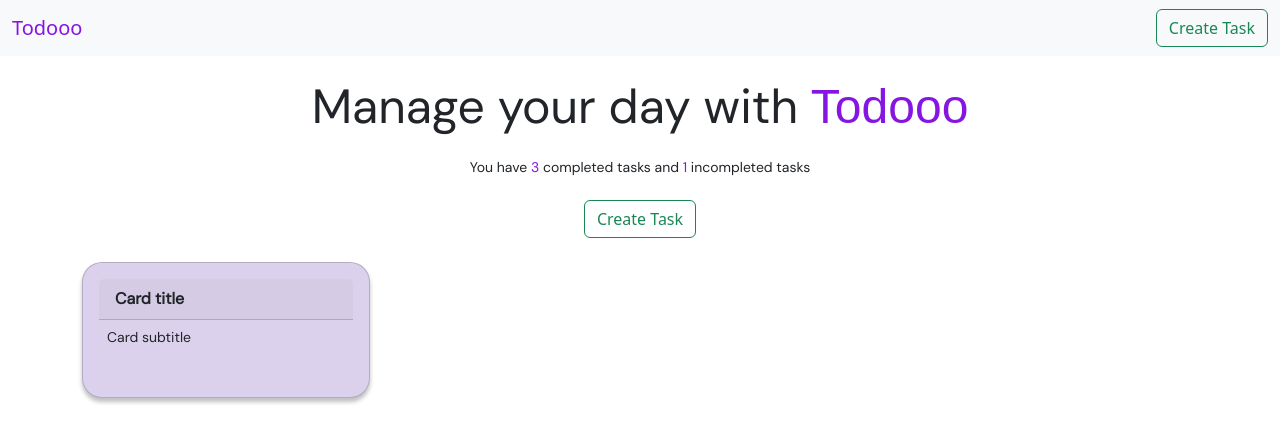
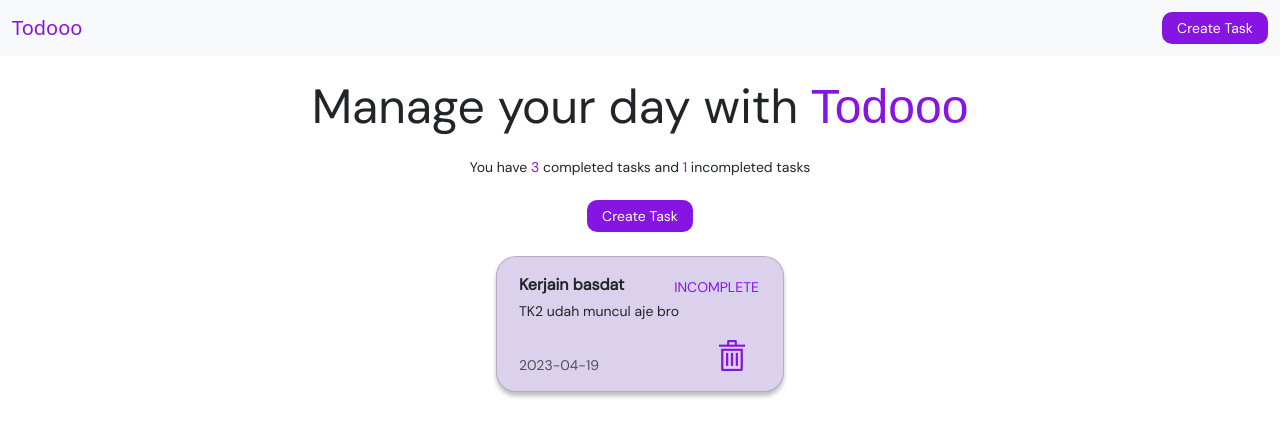
Before and after one commit to nailashfrni/todo-be, a Django app: page / in a window 1280 px wide. Shown: the top 443 px of the page. Run offline with Django 4.2, Linux system fonts and the light colour scheme; some web fonts are replaced.

Commit message:
front end finished

```diff
--- /dev/null
+++ b/static/css/styles.css
@@ -0,0 +1,86 @@
+a {
+    text-decoration: none;
+} .brand {
+    font-family: 'Carrois Gothic SC', sans-serif;
+} .indigo {
+    color: #8715E1;
+} .small-text {
+    font-family: 'DM Sans';
+    font-style: normal;
+    font-weight: 400;
+    font-size: 14px;
+    line-height: 18px;
+} .grand-title {
+    font-family: 'DM Sans';
+    font-style: normal;
+    font-weight: 400;
+    font-size: 48px;
+    line-height: 54px;
+} .card {
+    width: 335px;
+    height: 136px;
+} .indigo-popup {
+    background: #DBD1EC;
+    box-shadow: 0px 4px 4px rgba(0, 0, 0, 0.25);
+    border-radius: 20px;
+    width: 424px;
+} .card-header-me {
+    font-family: 'DM Sans';
+    font-style: normal;
+    font-weight: 700;
+    font-size: 16px;
+    line-height: 21px;
+} .card-body-setup {
+    padding: 10px;
+    padding-top: 17px;
+} .row-card-end {
+    margin-top: 20px;
+}
+.text-muted {
+    color: rgba(80, 62, 83, 0.81);
+} .medium-text {
+    font-family: 'DM Sans';
+    font-style: normal;
+    font-weight: 400;
+    font-size: 14px;
+    line-height: 18px;
+}
+.indigo-button {
+    width: 106px;
+    height: 32px;
+    background: #8715E1;
+    border-radius: 10px;
+    color: #FFFFFF;
+    border-color: #8715E1;;
+    border-style: solid;
+} .indigo-button:hover {
+    background: #63159f;
+    border-color: #63159f;;
+} .input-pretty {
+    background: #FFFFFF;
+    border-radius: 10px;
+    width: 335px;
+    border-color: #FFFFFF;
+    border-style: solid;
+    margin: 27px;
+    margin-top: 0px;
+    padding: 11px;
+}.modal-header-margin {
+    margin: 27px;
+} ::placeholder {
+    font-family: 'DM Sans';
+    font-style: normal;
+    font-weight: 400;
+    font-size: 14px;
+    line-height: 18px;
+    color: rgba(80, 62, 83, 0.81);
+} input[type="text"], textarea {
+    font-family: 'DM Sans';
+    font-style: normal;
+    font-weight: 400;
+    font-size: 14px;
+    line-height: 18px;
+} .margin-footer {
+    margin-right: 27px;
+    margin-bottom: 20px;
+}
--- a/todo_app/templates/index.html
+++ b/todo_app/templates/index.html
@@ -7,51 +7,16 @@
         <meta name="viewport" content="width=device-width, initial-scale=1.0">
         <title>To-Do List</title>
         <link href="https://cdn.jsdelivr.net/npm/bootstrap@5.3.0-alpha1/dist/css/bootstrap.min.css" rel="stylesheet" integrity="sha384-GLhlTQ8iRABdZLl6O3oVMWSktQOp6b7In1Zl3/Jr59b6EGGoI1aFkw7cmDA6j6gD" crossorigin="anonymous">
-        <link rel="stylesheet" href="{% static 'styles.css' %}">
+        <link rel="stylesheet" href="{% static 'css/styles.css' %}">
         <link href="https://fonts.cdnfonts.com/css/carrois-gothic-sc" rel="stylesheet">
         <link href='https://fonts.googleapis.com/css?family=DM Sans' rel='stylesheet'>
         <link href="https://fonts.cdnfonts.com/css/sansation" rel="stylesheet">
-        <style>
-            a {
-                text-decoration: none;
-            } .brand {
-                font-family: 'Carrois Gothic SC', sans-serif;
-            } .indigo {
-                color: #8715E1;
-            } .small-text {
-                font-family: 'DM Sans';
-                font-style: normal;
-                font-weight: 400;
-                font-size: 14px;
-                line-height: 18px;
-            } .grand-title {
-                font-family: 'DM Sans';
-                font-style: normal;
-                font-weight: 400;
-                font-size: 48px;
-                line-height: 54px;
-            } .card {
-                width: 335px;
-                height: 136px;
-
-                /* Indigo/20 */
-                background: #DBD1EC;
-                box-shadow: 0px 4px 4px rgba(0, 0, 0, 0.25);
-                border-radius: 20px;
-            } .card-header {
-                font-family: 'DM Sans';
-                /* font-style: normal; */
-                font-weight: 700;
-                font-size: 16px;
-                /* line-height: 21px; */
-            }
-        </style>
     </head>
     <body>
         <nav class="navbar bg-body-tertiary">
             <div class="container-fluid">
             <a class="navbar-brand indigo">Todooo</a>
-            <button class="btn btn-outline-success primary-button">Create Task</button>
+            <button type="button" class="indigo-button medium-text" data-bs-toggle="modal" data-bs-target="#createModal">Create Task</button>
             </div>
         </nav>
         <div class="container header-section text-center my-4">
@@ -61,18 +26,52 @@
             <div class="my-4 small-text">
                 You have <a class="indigo" id="complete">3</a> completed tasks and <a class="indigo" id="incomplete">1</a> incompleted tasks
             </div>
-            <button class="btn btn-outline-success primary-button">Create Task</button>
+            <button type="button" class="indigo-button medium-text" data-bs-toggle="modal" data-bs-target="#createModal">Create Task</button>
         </div>
         <div class="container tasks">
-            <div class="card" style="width: 18rem;">
-                <div class="card-body">
-                  <div class="m-0 card-header">Card title</div>
-                  <div class="m-2 small-text">Card subtitle</div>
-                  <!-- <p class="card-text">Some quick example text to build on the card title and make up the bulk of the card's content.</p>
-                  <a href="#" class="card-link">Card link</a>
-                  <a href="#" class="card-link">Another link</a> -->
+            <div class="row rows-cols-1 row-cols-md-3 g-4 justify-content-center">
+                <div class="card indigo-popup" style="width: 18rem;">
+                    <div class="card-body-setup">
+                      <div class="row">
+                        <div class="col-7">
+                            <div class="card-header-me">Kerjain basdat</div>
+                        </div>
+                        <div class="col">
+                            <a href="#" class="small-text indigo">INCOMPLETE</a>
+                        </div>
+                      </div>
+                      <div class="mt-1 small-text" id="status-1">TK2 udah muncul aje bro</div>
+                      <div class="row row-card-end d-flex justify-content-between">
+                        <div class="col-9 align-self-end">
+                            <p></p>
+                            <p class="small-text text-muted">2023-04-19</p>
+                        </div>
+                        <div class="col">
+                            <a href="#"><img src="{% static 'icons/trash.png' %}" alt="Delete"></a>
+                        </div>
+                      </div>
+                    </div>
+                  </div>
+            </div>
+
+            <!-- Modal -->
+            <div class="modal fade" id="createModal" tabindex="-1" aria-labelledby="createModalLabel" aria-hidden="true">
+                <div class="modal-dialog">
+                <div class="modal-content indigo-popup">
+                    <div class="modal-body">
+                        <div class="d-flex justify-content-between modal-header-margin">
+                            <h1 class="fs-5 card-header-me" id="createModalLabel">Create New Task</h1>
+                            <button type="button" class="btn-close" data-bs-dismiss="modal" aria-label="Close"></button>
+                        </div>
+                        <input class="input-pretty" type="text" placeholder="Name"><br>
+                        <textarea class="input-pretty" name="description" id="description" rows="3" placeholder="Description"></textarea>
+                        <div class="d-flex justify-content-end margin-footer">
+                            <button type="button" class="indigo-button">Save</button>
+                        </div>
+                    </div>
                 </div>
-              </div>
+                </div>
+            </div>
         </div>
         <script src="https://cdn.jsdelivr.net/npm/@popperjs/core@2.11.6/dist/umd/popper.min.js" integrity="sha384-oBqDVmMz9ATKxIep9tiCxS/Z9fNfEXiDAYTujMAeBAsjFuCZSmKbSSUnQlmh/jp3" crossorigin="anonymous"></script>
         <script src="https://cdn.jsdelivr.net/npm/bootstrap@5.3.0-alpha1/dist/js/bootstrap.min.js" integrity="sha384-mQ93GR66B00ZXjt0YO5KlohRA5SY2XofN4zfuZxLkoj1gXtW8ANNCe9d5Y3eG5eD" crossorigin="anonymous"></script>
--- a/todo_project/settings.py
+++ b/todo_project/settings.py
@@ -11,6 +11,7 @@ https://docs.djangoproject.com/en/4.1/ref/settings/
 """
 
 from pathlib import Path
+import os
 
 # Build paths inside the project like this: BASE_DIR / 'subdir'.
 BASE_DIR = Path(__file__).resolve().parent.parent
@@ -119,6 +120,10 @@ USE_TZ = True
 
 STATIC_URL = 'static/'
 
+STATICFILES_DIRS = (
+    os.path.join(BASE_DIR, 'static'),
+)
+
 # Default primary key field type
 # https://docs.djangoproject.com/en/4.1/ref/settings/#default-auto-field
 
```
Also changed, not shown: static/icons/mi_close.png (added), static/icons/trash.png (added), static/icons/🦆 icon _check circle_.png (added), static/styles.css (deleted).
